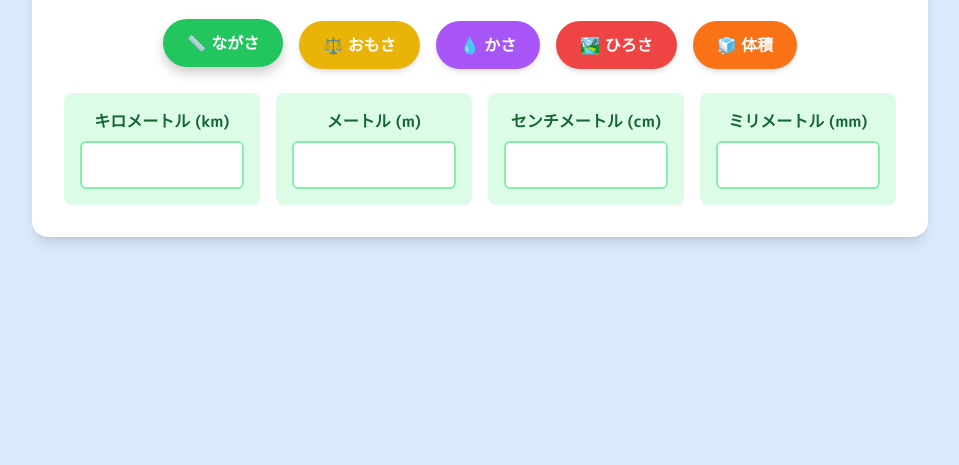
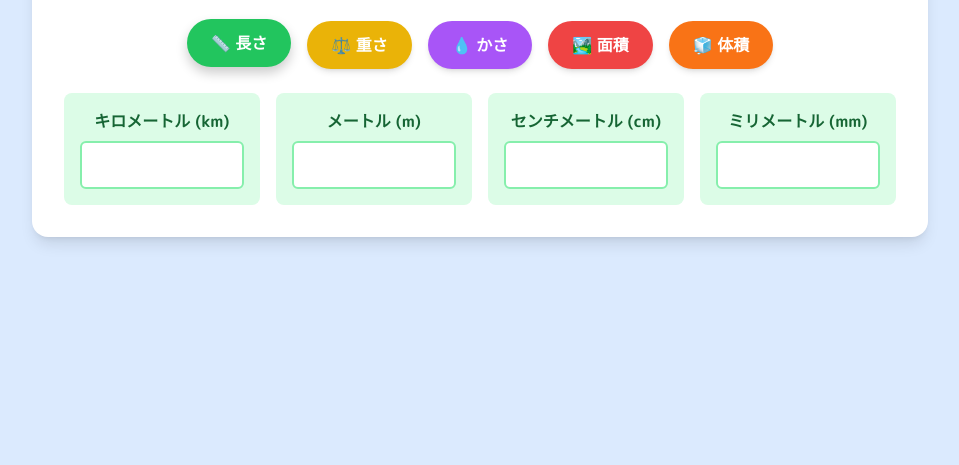
Before and after one commit to tkk-fk/tanikansan, a plain HTML site: page index.html in a window 1280 px wide. Shown: the part 335-800 px from the top of the page, without its empty margins (160-1119 px from the left). Drawn offline with nearby package versions, Linux system fonts and the light colour scheme.

Commit message:
Update index.html

```diff
--- a/index.html
+++ b/index.html
@@ -44,16 +44,16 @@
         <!-- 単位の種類を選ぶボタン -->
         <div id="category-buttons" class="flex flex-wrap justify-center gap-3 md:gap-4 mb-6">
             <button data-category="length" class="category-btn active bg-green-500 hover:bg-green-600 text-white font-bold py-3 px-6 rounded-full shadow-md transition-transform duration-200 ease-in-out">
-                📏 ながさ
+                📏 長さ
             </button>
             <button data-category="weight" class="category-btn bg-yellow-500 hover:bg-yellow-600 text-white font-bold py-3 px-6 rounded-full shadow-md transition-transform duration-200 ease-in-out">
-                ⚖️ おもさ
+                ⚖️ 重さ
             </button>
             <button data-category="volume" class="category-btn bg-purple-500 hover:bg-purple-600 text-white font-bold py-3 px-6 rounded-full shadow-md transition-transform duration-200 ease-in-out">
                 💧 かさ
             </button>
             <button data-category="area" class="category-btn bg-red-500 hover:bg-red-600 text-white font-bold py-3 px-6 rounded-full shadow-md transition-transform duration-200 ease-in-out">
-                🏞️ ひろさ
+                🏞️ 面積
             </button>
             <button data-category="bulk" class="category-btn bg-orange-500 hover:bg-orange-600 text-white font-bold py-3 px-6 rounded-full shadow-md transition-transform duration-200 ease-in-out">
                 🧊 体積
@@ -117,7 +117,7 @@
                     <input type="number" data-unit="dl" class="w-full mt-2 p-2 text-center text-lg font-bold rounded-md border-2 border-purple-300 focus:outline-none focus:ring-2 focus:ring-purple-500">
                 </div>
                  <div class="bg-purple-100 p-4 rounded-lg text-center">
-                    <label class="font-bold text-purple-800">ミリリットル (mL)</label>
+                    <label class="font-bold text-purple-800">ミリリットル (mL)・シーシー（cc）</label>
                     <input type="number" data-unit="ml" class="w-full mt-2 p-2 text-center text-lg font-bold rounded-md border-2 border-purple-300 focus:outline-none focus:ring-2 focus:ring-purple-500">
                 </div>
             </div>
```
